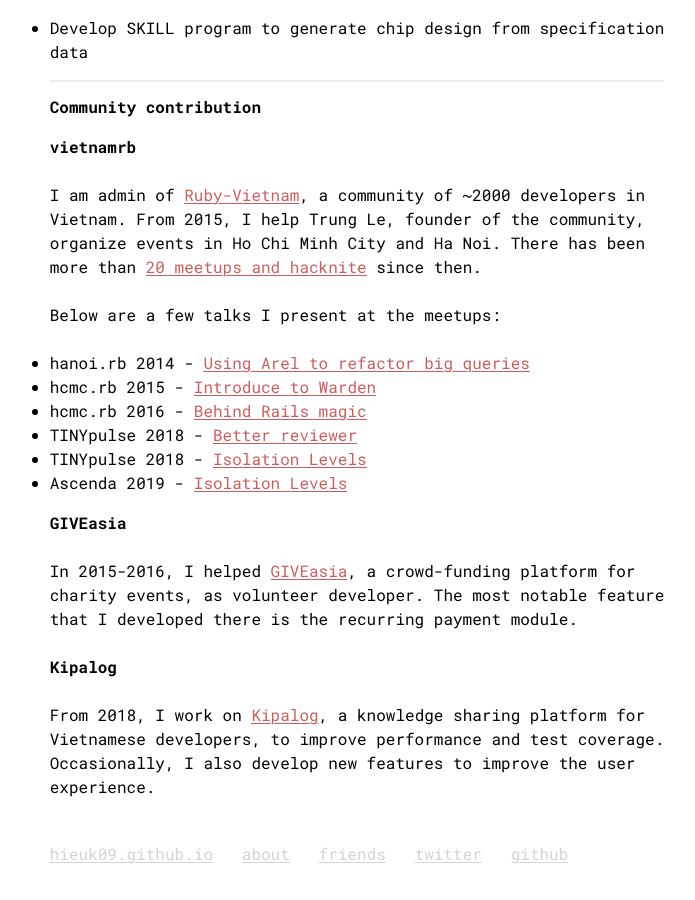
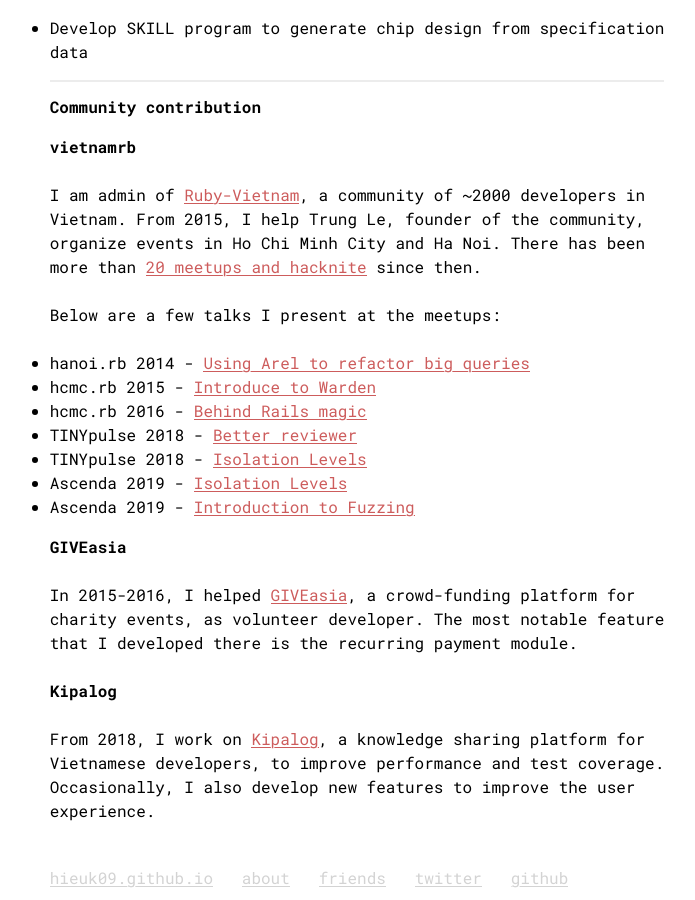
Before and after one commit to hieuk09/hieuk09.github.io, a Jekyll site: the page built from about/index.md, in a window 1280 px wide and 900 px high, scrolled down 1524 px. Shown: the whole window, without its empty margins (283-978 px from the left). Built offline with Jekyll 4.4.1, drawn with Linux system fonts in a browser that asks for light colours; before the commit the page ends 2400 px from its top, so only the background shows below that.

Commit message:
Add introduction to fuzzing slides

```diff
--- a/about/index.md
+++ b/about/index.md
@@ -87,6 +87,7 @@
 Levels](https://www.slideshare.net/HieuNguyenTrung/understanding-isolation-levels/HieuNguyenTrung/understanding-isolation-levels)
 - Ascenda 2019 - [Isolation
 Levels](https://www.slideshare.net/HieuNguyenTrung/database-isolation-levels)
+- Ascenda 2019 - [Introduction to Fuzzing](https://www.slideshare.net/HieuNguyenTrung/introduction-to-fuzzing)
 
 ### GIVEasia
 
```
